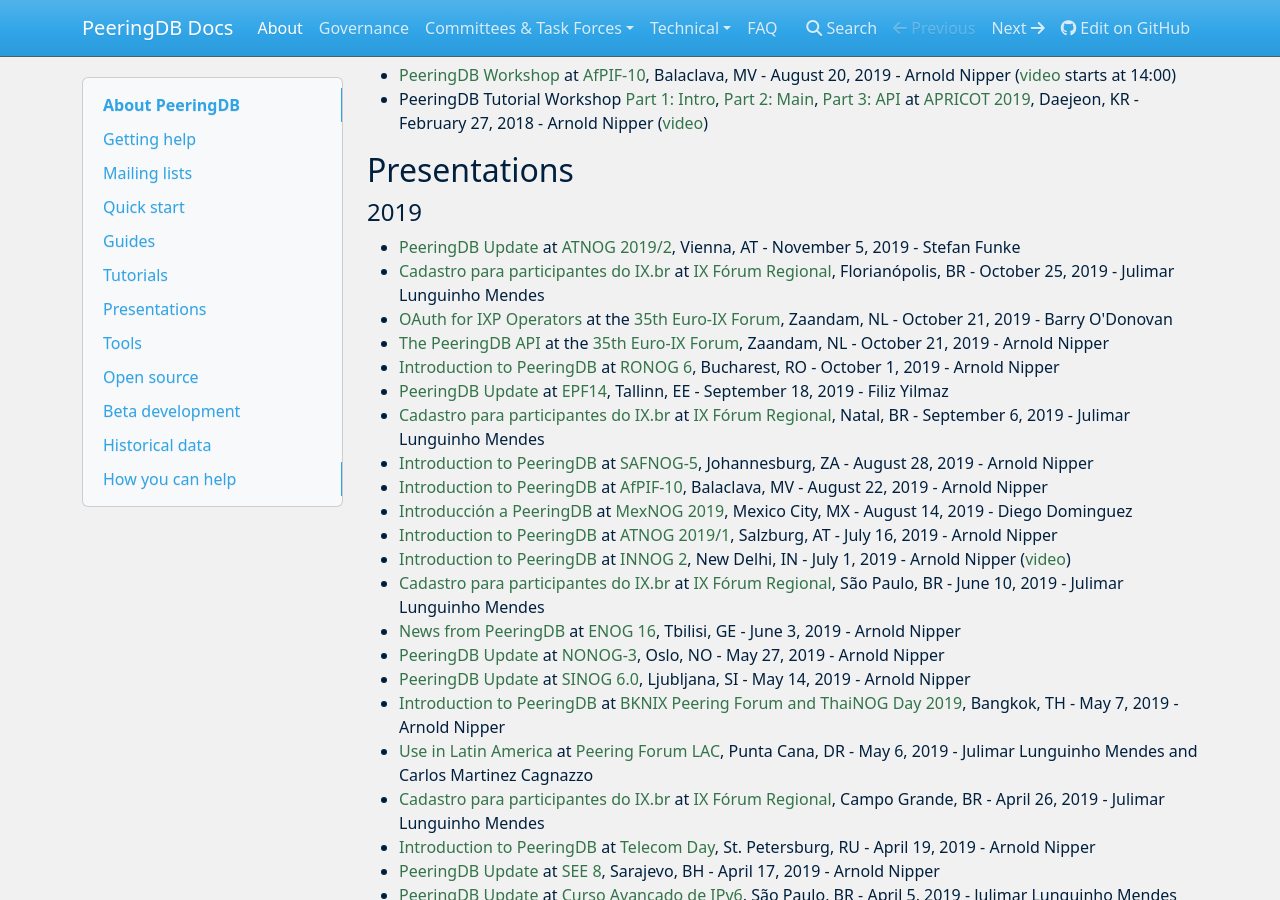
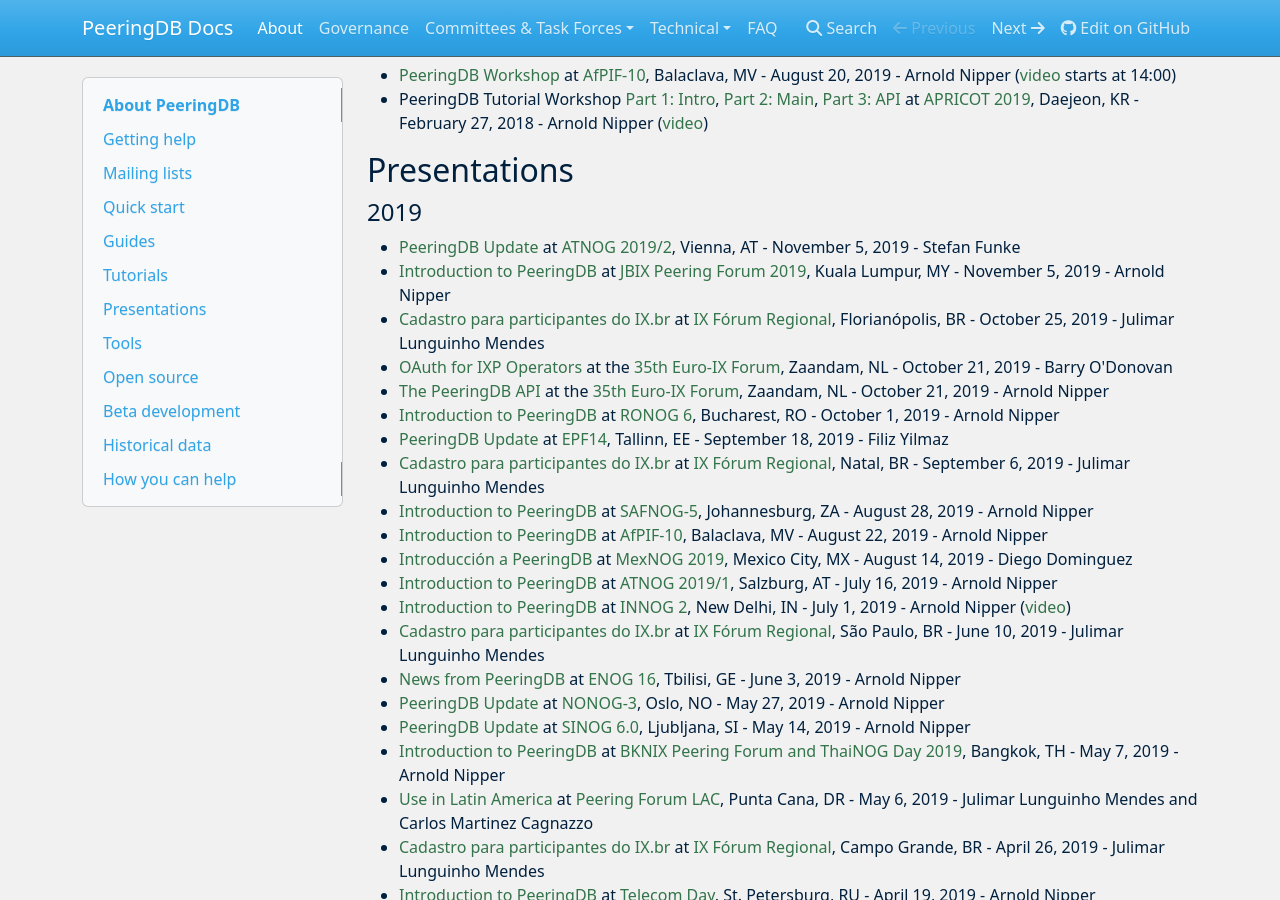
Before and after one commit to peeringdb/docs, an MkDocs documentation site: the page built from docs/index.md, in a window 1280 px wide and 900 px high, scrolled down 1408 px. Built offline with MkDocs 1.6.1, drawn with Linux system fonts in a browser that asks for light colours; nearby versions of some CDN libraries.

Commit message:
Added Arnold's JBIX presentation.

```diff
--- a/docs/index.md
+++ b/docs/index.md
@@ -59,6 +59,7 @@
 #### 2019
 
 - [PeeringDB Update](presentation/20191105-ATNOG2019-2-Stefan_Funke.pdf) at [ATNOG 2019/2](https://atnog.at/), Vienna, AT - November 5, 2019 - Stefan Funke
+- [Introduction to PeeringDB](presentation/20191105-JBIX-Peering-Forum-Arnold-Nipper-V2.pdf) at [JBIX Peering Forum 2019](http://pf.jbix.my/), Kuala Lumpur, MY - November 5, 2019 - Arnold Nipper
 - [Cadastro para participantes do IX.br](presentation/ix-forum-florianopolis-peeringdb.20191025.pdf) at [IX Fórum Regional](https://regional.forum.ix.br/38-SC/), Florianópolis, BR - October 25, 2019 - Julimar Lunguinho Mendes
 - [OAuth for IXP Operators](presentation/euroix-201910-euroix35-oauth-for-ixps.pdf) at the [35th Euro-IX Forum](https://www.euro-ix.net/en/events/fora/35th-euro-ix-forum/), Zaandam, NL - October 21, 2019 - Barry O'Donovan
 - [The PeeringDB API](presentation/20191021-API-EuroIX35-Arnold-Nipper.pdf) at the [35th Euro-IX Forum](https://www.euro-ix.net/en/events/fora/35th-euro-ix-forum/), Zaandam, NL - October 21, 2019 - Arnold Nipper
```
Also changed, not shown: 1 other file.
